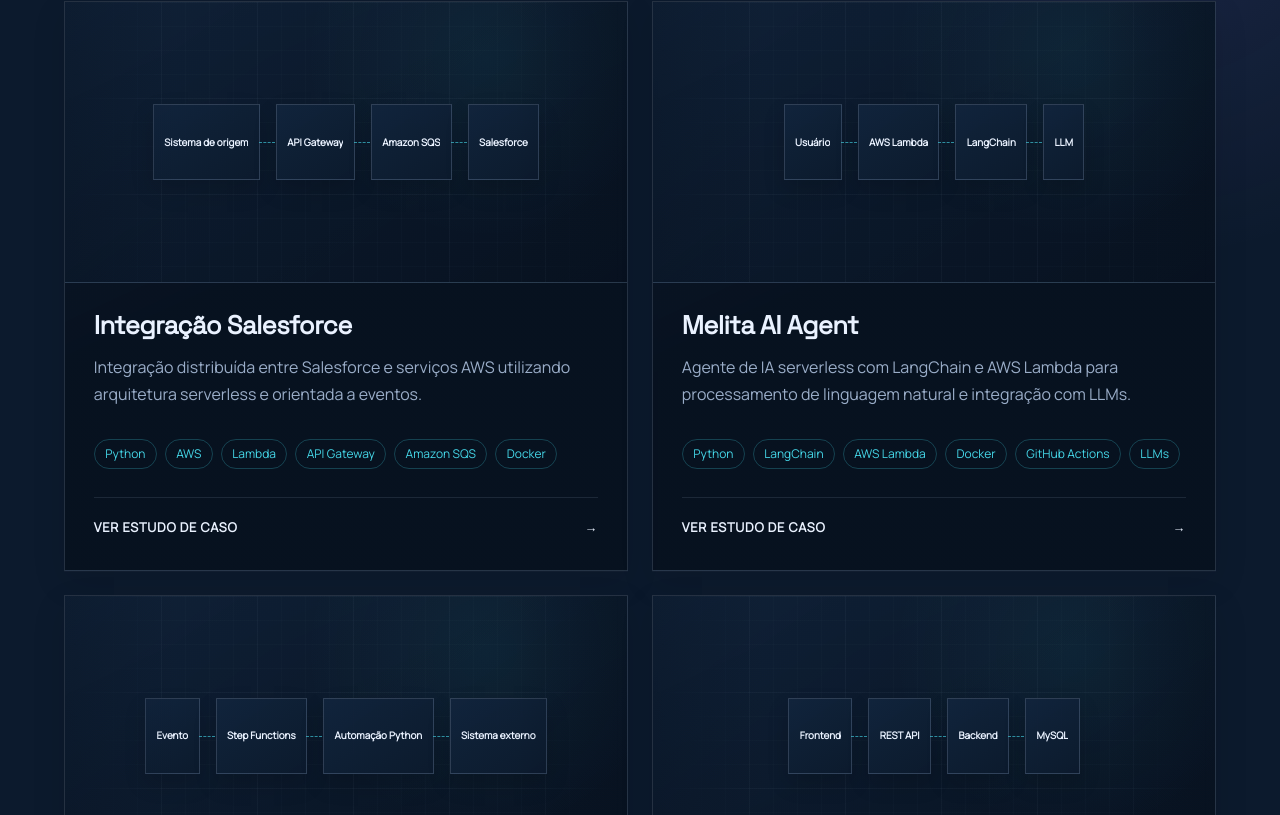
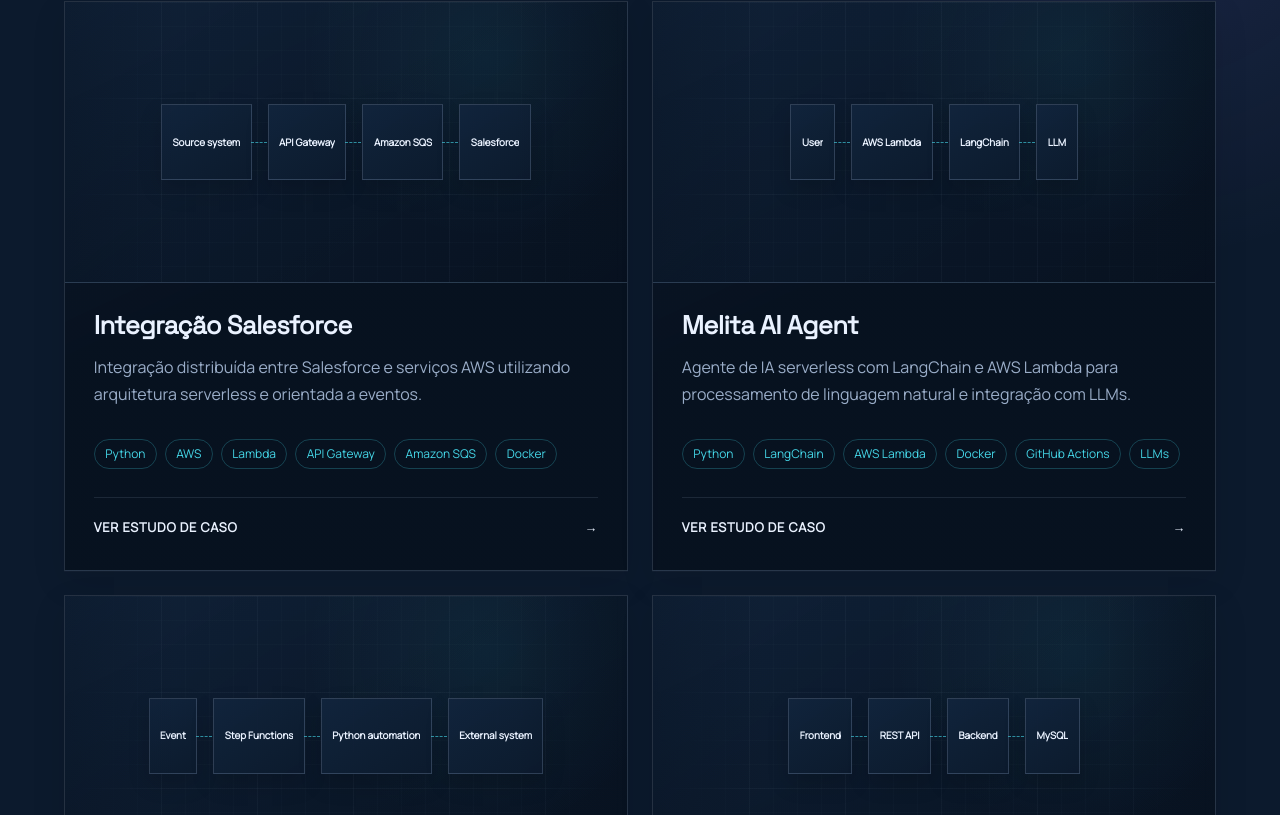
Before and after one commit to joaosalesdev/portfolio, a React (Vite) app: page /#/ in a window 1280 px wide. Shown: the part 1845-2660 px from the top of the page. Built offline with nearby package versions, Linux system fonts and the light colour scheme.

Commit message:
content: workflow update

```diff
--- a/src/content.ts
+++ b/src/content.ts
@@ -92,7 +92,7 @@
           caseStudy: {
             responsibility: 'Desenhei e implementei o fluxo de integração, defini o mapeamento dos dados e organizei o tratamento de falhas para tornar a sincronização observável e segura.',
             architecture: 'A solução separa a origem dos dados, a camada de integração e o Salesforce. A comunicação por APIs mantém os sistemas desacoplados, enquanto validações e registros de execução facilitam o acompanhamento de cada operação.',
-            requestFlow: ['Sistema de origem', 'API Gateway', 'Amazon SQS', 'Salesforce'],
+            requestFlow: ['Source system', 'API Gateway', 'Amazon SQS', 'Salesforce'],
             challenges: ['Conciliar modelos de dados diferentes', 'Evitar registros duplicados durante reprocessamentos', 'Rastrear falhas sem interromper todo o fluxo'],
             decisions: ['Centralizar transformações na camada de integração', 'Usar identificadores externos para garantir idempotência', 'Registrar contexto e resultado de cada sincronização'],
             result: 'O fluxo reduziu tarefas manuais, aumentou a consistência das informações comerciais e criou uma base mais confiável para evoluir novas integrações.',
@@ -110,7 +110,7 @@
           caseStudy: {
             responsibility: 'Estruturei o comportamento do agente, organizei as fontes de contexto e implementei o fluxo de conversa, incluindo validações para respostas mais consistentes.',
             architecture: 'A aplicação recebe a mensagem, recupera o contexto relevante e monta uma solicitação estruturada para o modelo. A resposta passa por validação antes de retornar à interface e atualizar o histórico.',
-            requestFlow: ['Usuário', 'AWS Lambda', 'LangChain', 'LLM'],
+            requestFlow: ['User', 'AWS Lambda', 'LangChain', 'LLM'],
             challenges: ['Preservar contexto sem aumentar ruído na conversa', 'Reduzir respostas imprecisas ou fora do objetivo', 'Equilibrar qualidade, latência e custo'],
             decisions: ['Separar instruções, memória e mensagem do usuário', 'Limitar o contexto ao conteúdo relevante', 'Validar a saída antes de apresentá-la na interface'],
             result: 'O agente passou a produzir interações mais contextualizadas e previsíveis, criando uma base clara para testes, avaliação e evolução do produto.',
@@ -128,7 +128,7 @@
           caseStudy: {
             responsibility: 'Implementei as rotinas em Python, estruturei a execução na AWS e defini mecanismos de validação, logs e reprocessamento para operar o fluxo com segurança.',
             architecture: 'A arquitetura orientada a eventos recebe a solicitação, orquestra o workflow e executa tarefas de automação independentes, preservando o estado e o resultado de cada etapa.',
-            requestFlow: ['Evento', 'Step Functions', 'Automação Python', 'Sistema externo'],
+            requestFlow: ['Event', 'Step Functions', 'Python automation', 'External system'],
             challenges: ['Processar volumes variáveis sem intervenção manual', 'Lidar com falhas temporárias de serviços externos', 'Manter cada execução rastreável'],
             decisions: ['Adotar processamento assíncrono orientado a eventos', 'Criar tarefas pequenas e com responsabilidade definida', 'Aplicar retentativas controladas e estados explícitos de falha'],
             result: 'A automação diminuiu o tempo dedicado a tarefas repetitivas e permitiu escalar o processamento de forma previsível, com maior visibilidade operacional.',
```
